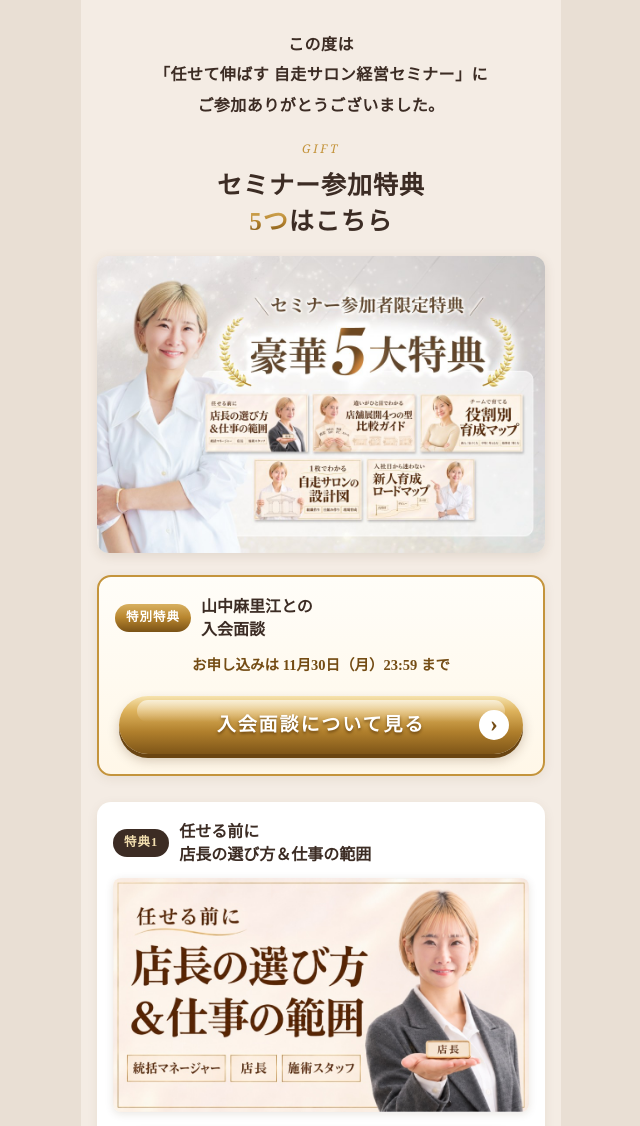
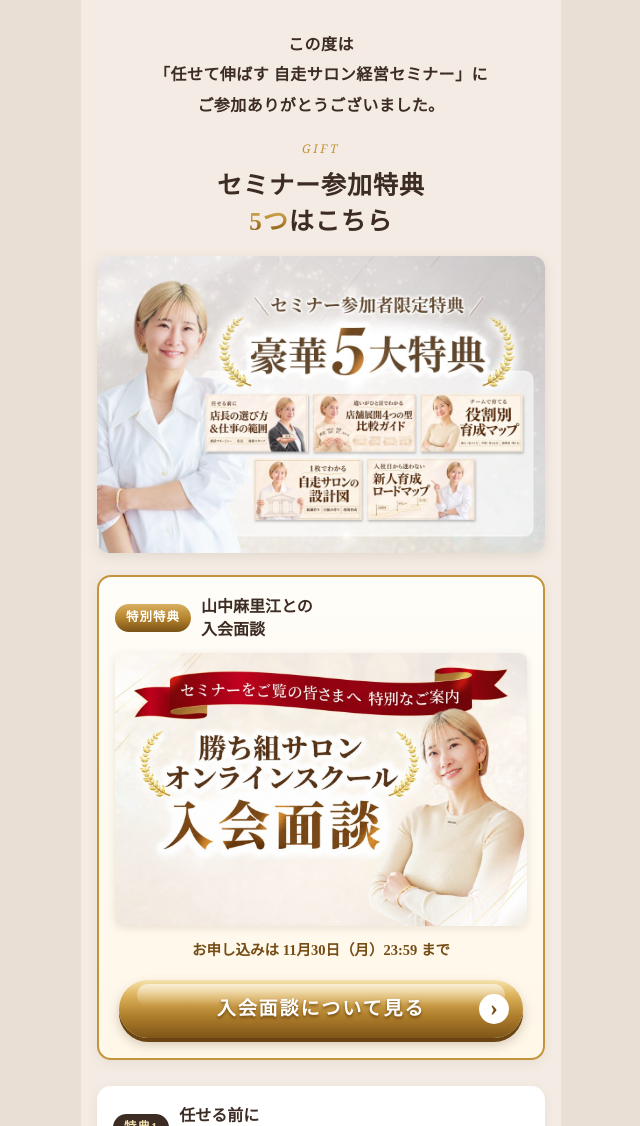
Before and after one commit to marie0022/kachigumi-seminar-tokuten, a plain HTML site: page index.html in a window 1280 px wide. Shown: the top 1126 px of the page, without its empty margins (319-959 px from the left). Drawn offline with Linux system fonts and the light colour scheme.

Commit message:
特別特典に入会面談のサムネを追加
Co-Authored-By: Claude Opus 5.5 <noreply@anthropic.com>

```diff
--- a/index.html
+++ b/index.html
@@ -106,6 +106,7 @@ img{display:block;max-width:100%;height:auto}
 
 <section class="tok sp" id="t0"><div class="card sp">
   <div class="head"><span class="tag sp">特別特典</span><h2 class="nm">山中麻里江との<br>入会面談</h2></div>
+  <img src="img/mendan.jpg" alt="勝ち組サロン オンラインスクール 入会面談" width="1200" height="794">
   <p class="due">お申し込みは <b>11月30日（月）23:59</b> まで</p>
   <a class="btn" href="https://kachigumi.u-inc.tokyo/p/MUHIwy7AwNBB" target="_blank" rel="noopener"><span class="t">入会面談について見る</span><span class="ar">›</span></a>
 </div></section>
```
Also changed, not shown: img/mendan.jpg (added).
